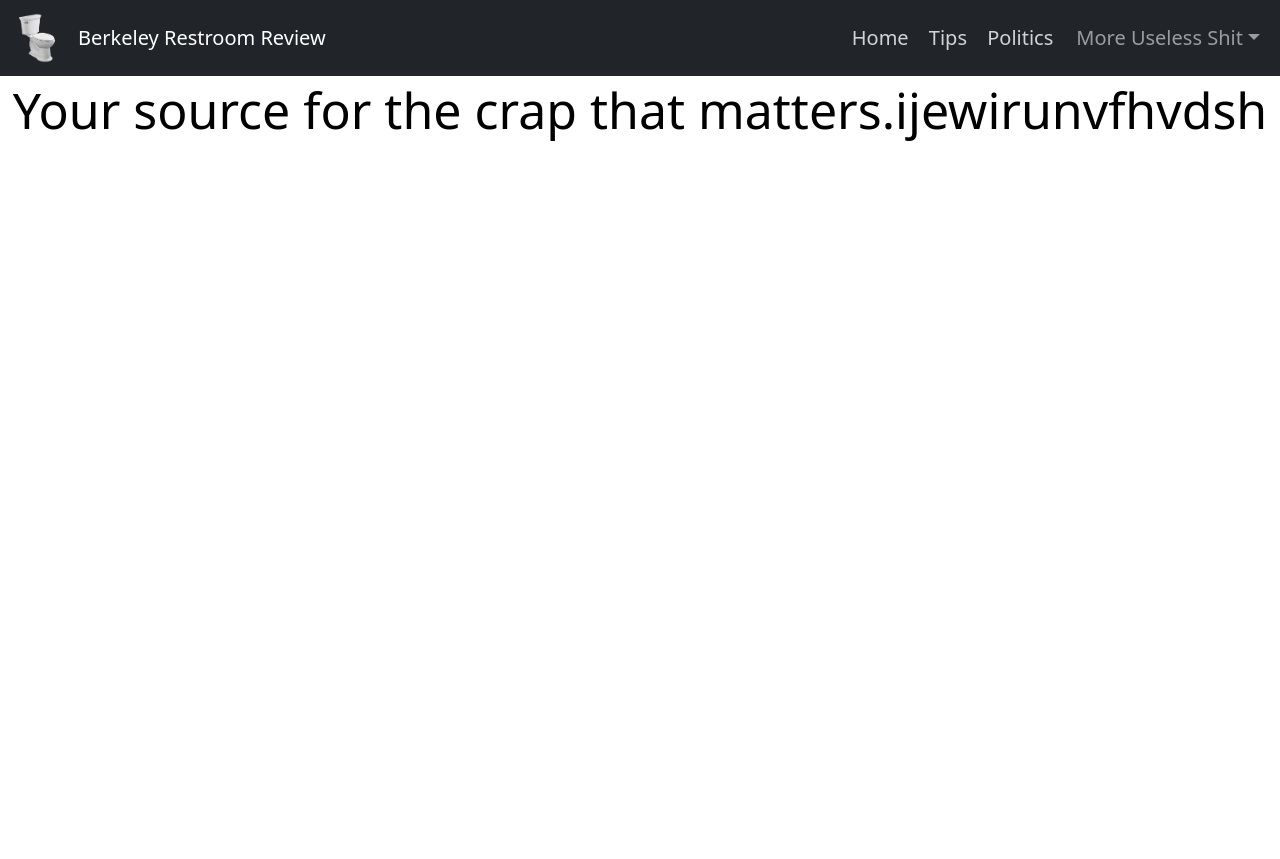
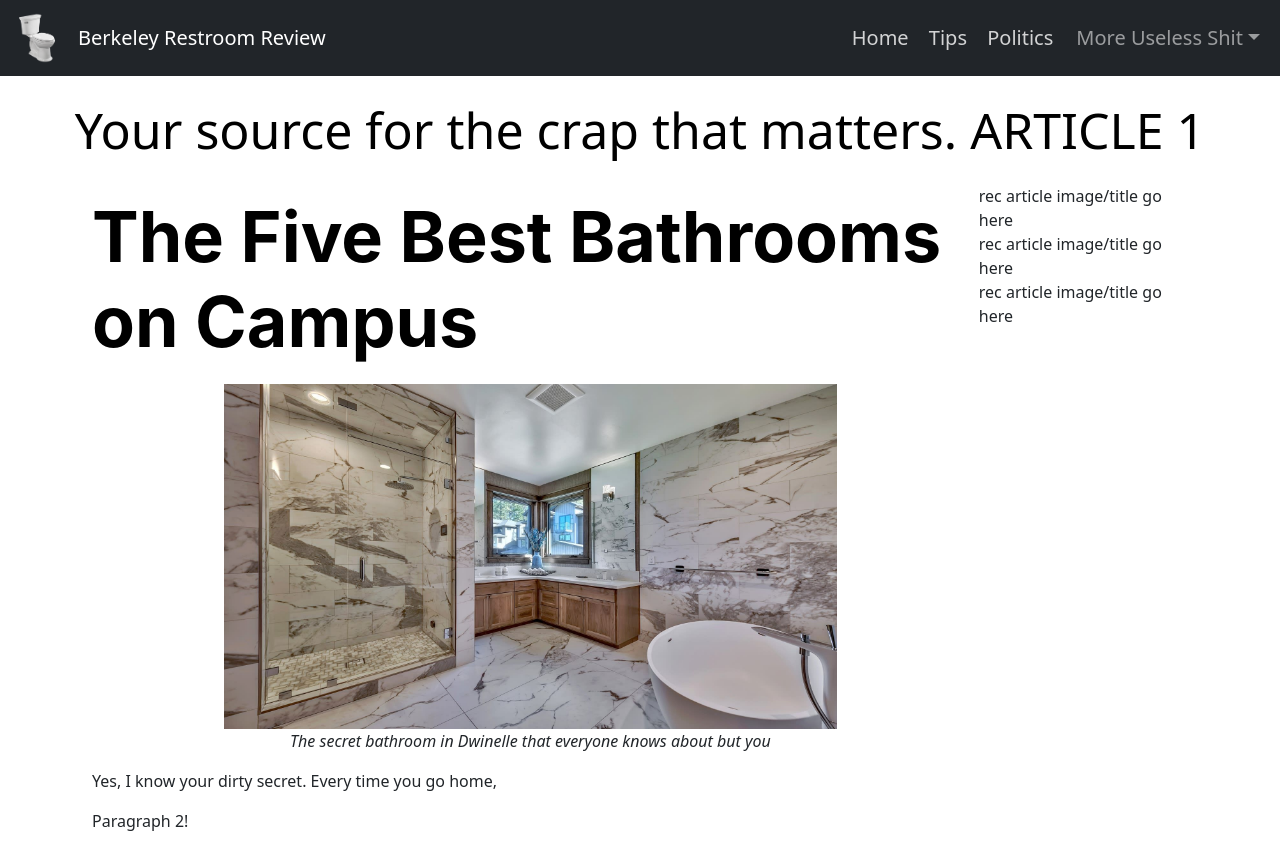
Before and after one commit to agent773/RestroomReview, a React (Vite) app in the folder vite-project/: page /article1 in a window 1280 px wide. Before the commit the page ends 800 px from the top, so only its background shows below. Built offline with nearby package versions, Linux system fonts and the light colour scheme.

Commit message:
Lots of article stuff

```diff
--- a/vite-project/src/Article1.jsx
+++ b/vite-project/src/Article1.jsx
@@ -1,18 +1,10 @@
 import { useState } from 'react'
 import './App.css';
+import './ArticleStyles.css'
 import Navbar from './Navbar';
-import BasicExample from './BasicExample';
 import 'bootstrap/dist/css/bootstrap.min.css';
 import './qoute.css';
-// import {
-//   createBrowserRouter,
-//   RouterProvider
-// } from "react-router-dom";
-
-// const router = createBrowserRouter([
-//   path: "/",
-//   element:
-// ])
+import bathroom_image from './assets/bathroom.jpg'
 
 function App() {
   // const [count, setCount] = useState(0)
@@ -21,7 +13,40 @@ function App() {
     <>
     <Navbar className="navbar" />
     <div className='qoute'>
-      Your source for the crap that matters.ijewirunvfhvdsh
+      Your source for the crap that matters. ARTICLE 1
+    </div>
+    <div className='container'>
+      <div className='article'>
+        <div className='title'>
+          The Five Best Bathrooms on Campus
+        </div>
+        <div className='image_box'>
+          <img className='header_image' src={bathroom_image}/>
+        </div>
+        <div className='caption'>
+          The secret bathroom in Dwinelle that everyone knows about but you
+        </div>
+        <p/> <p/> <p/> <p/> <p/> <p/> <p/>
+        <div className='text'>
+          <p>
+            Yes, I know your dirty secret. Every time you go home,
+          </p>
+          <p>
+            Paragraph 2!
+          </p>
+        </div>
+      </div>
+      <div className='recommended'>
+        <div className='recArticle'>
+          rec article image/title go here
+        </div>
+        <div className='recArticle'>
+          rec article image/title go here
+        </div>
+        <div className='recArticle'>
+          rec article image/title go here
+        </div>
+      </div>
     </div>
     </>
 
--- /dev/null
+++ b/vite-project/src/ArticleStyles.css
@@ -0,0 +1,66 @@
+/* container that holds article box and recommendation box */
+.container {
+    display: flex;
+    flex-direction: row;
+}
+
+/* holds all article stuff */
+.article {
+    padding: 10px;
+}
+
+/* newtag, for subject */
+.newtag{
+    color: #2D3577;
+font-family: Inter;
+font-size: 28px;
+font-style: normal;
+font-weight: 700;
+line-height: normal;
+}
+
+/* title obv */
+.title {
+    font-size: 70px !important;
+    margin-bottom: 20px;
+}
+
+/* box that allows images to be centered */
+.image_box {
+    display: flex;
+    justify-content: center !important;
+}
+
+/* headline image */
+.header_image {
+    max-width: 70%;
+    justify-content: center;
+    height: auto;
+
+}
+
+/* caption */
+.caption {
+    display: flex;
+    justify-content: center;
+    text-align: center;
+    font-style: italic;
+}
+
+/* content of article */
+.text {
+
+}
+
+/* container for recommended articles */
+.recommended {
+    display: flex;
+    flex-direction: column;
+    width: 480px;
+
+}
+
+/* box that contains rec article formatting */
+.recArticle {
+
+}
--- a/vite-project/src/qoute.css
+++ b/vite-project/src/qoute.css
@@ -7,6 +7,7 @@
     font-size: 50px;
     overflow: wrap;
     text-align: center;
-    margin-bottom: 9;
+    margin-top: 20px;
+    margin-bottom: 20px;
 
   }
```
Also changed, not shown: vite-project/src/assets/bathroom.jpg (added).
